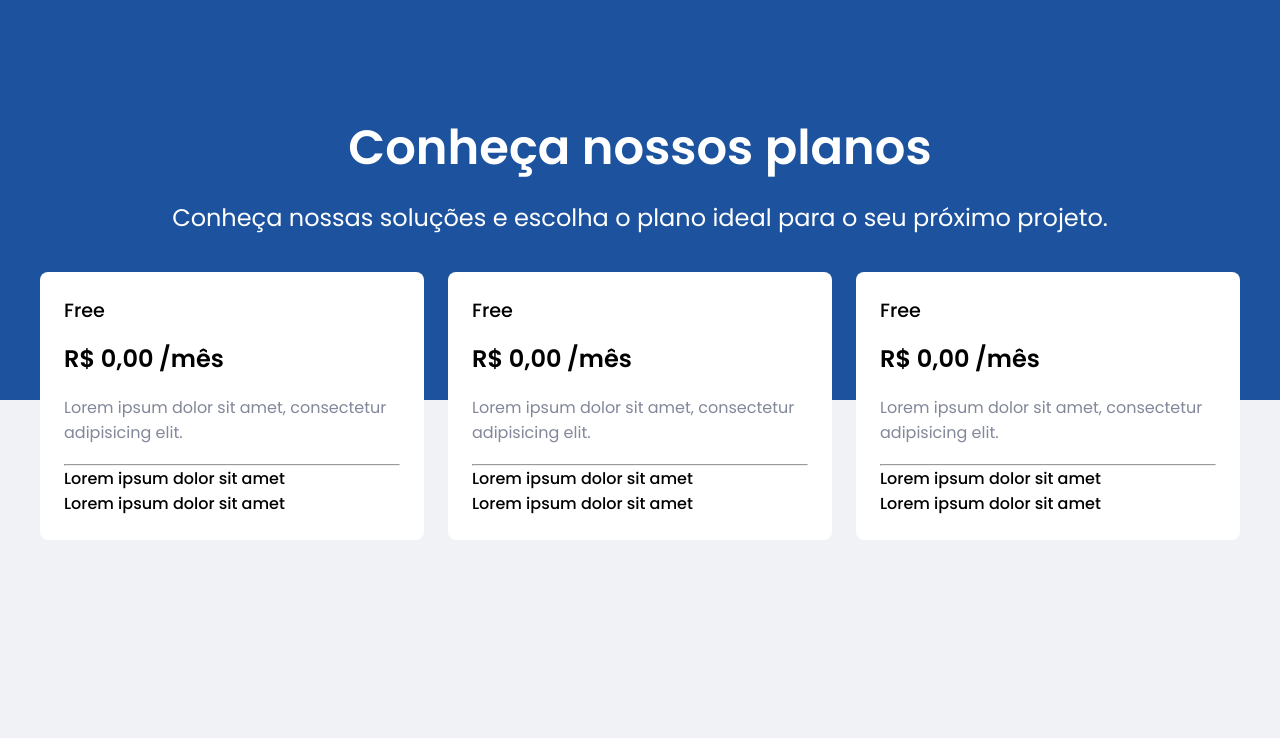
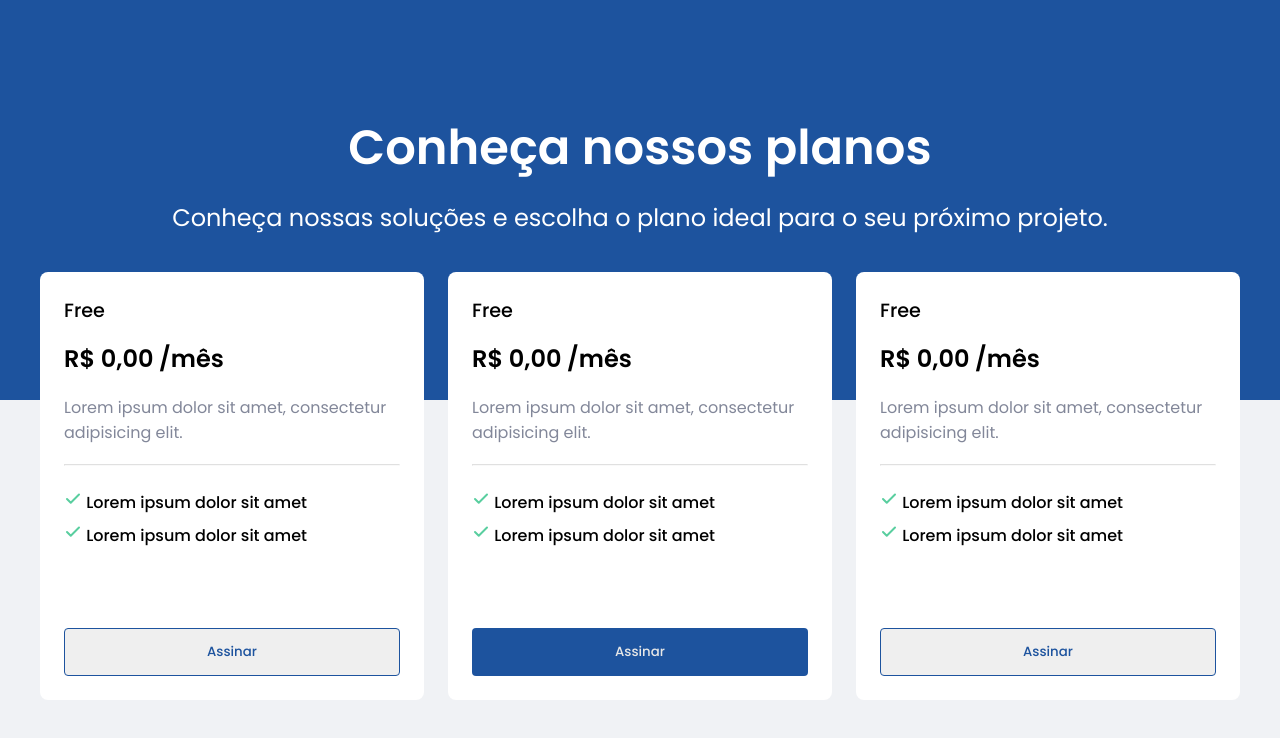
Before and after one commit to ThomasDixini/Pricing-Table, a React (Create React App) app in the folder pricing-table/: page / in a window 1280 px wide. Shown: the top 738 px of the page. Built offline with nearby package versions, Linux system fonts and the light colour scheme.

Commit message:
Estruturada a parte onde fica os planos

```diff
--- a/pricing-table/package.json
+++ b/pricing-table/package.json
@@ -42,6 +42,7 @@
   },
   "devDependencies": {
     "@types/styled-components": "^5.1.23",
+    "polished": "^4.1.4",
     "styled-components": "^5.3.3"
   }
 }
--- a/pricing-table/src/Header/Header.tsx
+++ b/pricing-table/src/Header/Header.tsx
@@ -14,6 +14,8 @@ export function Header() {
                     Conheça nossas soluções e escolha o plano ideal para o seu próximo projeto.
                 </p>
             </div>
+
+
         </Container>
     );
 }
--- a/pricing-table/src/components/Summary/Summary.tsx
+++ b/pricing-table/src/components/Summary/Summary.tsx
@@ -1,4 +1,5 @@
 import { Container } from "./styles";
+import vistoImg from '../../assets/visto.svg'
 
 
 export function Summary() {
@@ -16,11 +17,14 @@ export function Summary() {
                 </p>
                 <hr />
                 <h4>
-                    Lorem ipsum dolor sit amet
+                    <img src={vistoImg} alt="Visto" /> Lorem ipsum dolor sit amet
                 </h4>
                 <h4>
-                    Lorem ipsum dolor sit amet
+                    <img src={vistoImg} alt="Visto" /> Lorem ipsum dolor sit amet
                 </h4>
+                <button type="button">
+                    Assinar
+                </button>
             </div>
             <div>
                 <header>
@@ -34,11 +38,14 @@ export function Summary() {
                 </p>
                 <hr />
                 <h4>
-                    Lorem ipsum dolor sit amet
+                    <img src={vistoImg} alt="Visto" /> Lorem ipsum dolor sit amet
                 </h4>
                 <h4>
-                    Lorem ipsum dolor sit amet
+                    <img src={vistoImg} alt="Visto" /> Lorem ipsum dolor sit amet
                 </h4>
+                <button type="button" className="basic-plan">
+                    Assinar
+                </button>
             </div>
             <div>
                 <header>
@@ -52,11 +59,14 @@ export function Summary() {
                 </p>
                 <hr />
                 <h4>
-                    Lorem ipsum dolor sit amet
+                    <img src={vistoImg} alt="Visto" /> Lorem ipsum dolor sit amet
                 </h4>
                 <h4>
-                    Lorem ipsum dolor sit amet
+                    <img src={vistoImg} alt="Visto" /> Lorem ipsum dolor sit amet
                 </h4>
+                <button type="button">
+                    Assinar
+                </button>
             </div>
         </Container>
     );
--- a/pricing-table/src/components/Summary/styles.ts
+++ b/pricing-table/src/components/Summary/styles.ts
@@ -1,4 +1,5 @@
-import styled from 'styled-components'
+import styled from 'styled-components';
+import { darken } from 'polished'
 
 
 
@@ -18,10 +19,6 @@ export const Container = styled.div`
         padding: 1.5rem;
         border-radius: 0.5rem;
 
-
-
-
-
         header {
             font-size: 1.2rem;
             font-weight: 500;
@@ -40,9 +37,50 @@ export const Container = styled.div`
             color: var(--gray);
             margin: 1.2rem 0;
         }
+        hr {
+            opacity: 0.3;
+            margin-bottom: 1.5rem;
+        }
 
         h4 {
             font-weight: 500;
+            margin-bottom: 0.5rem;
+
+            & + h4 {
+                margin-bottom: 5rem;
+            }
+
+        }
+
+        button {
+            border: 1.5px solid var(--blue);
+            border-radius: 0.25rem;
+
+            color: var(--blue);
+            font-weight: 500;
+
+            width: 100%;
+            padding: 0 3rem;
+            height: 3rem;
+
+            transition: border-color 0.2s;
+
+            &:hover {
+                border-color: ${darken(0.8, "#1d539e")};
+
+            }
+        }
+
+        .basic-plan {
+            color: #e7e7e7;
+            background-color: var(--blue);
+            border: none;
+            transition: filter 0.2s;
+
+            &:hover {
+                filter: brightness(0.9)
+            }
+
         }
 
     }
```
Also changed, not shown: pricing-table/src/assets/visto.svg (added), 1 other file (tests, documents, lock files or other folders).
